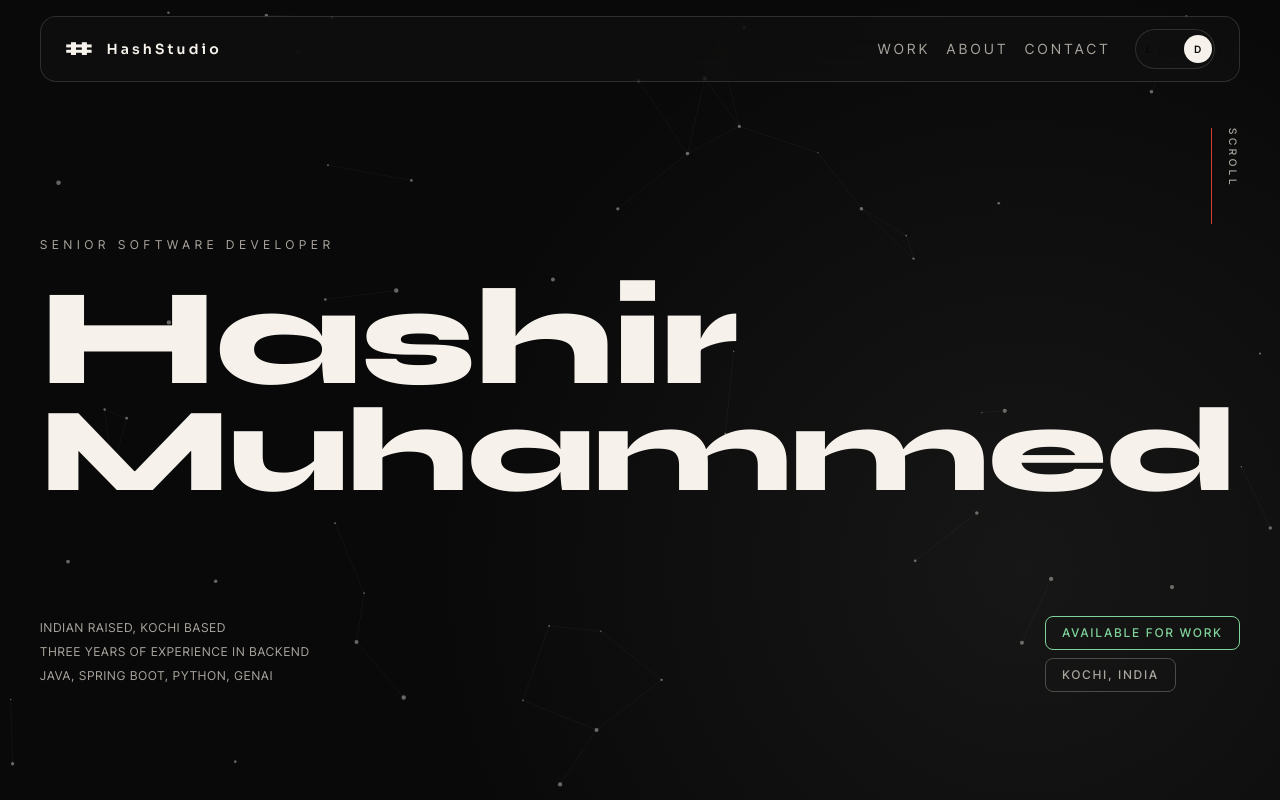
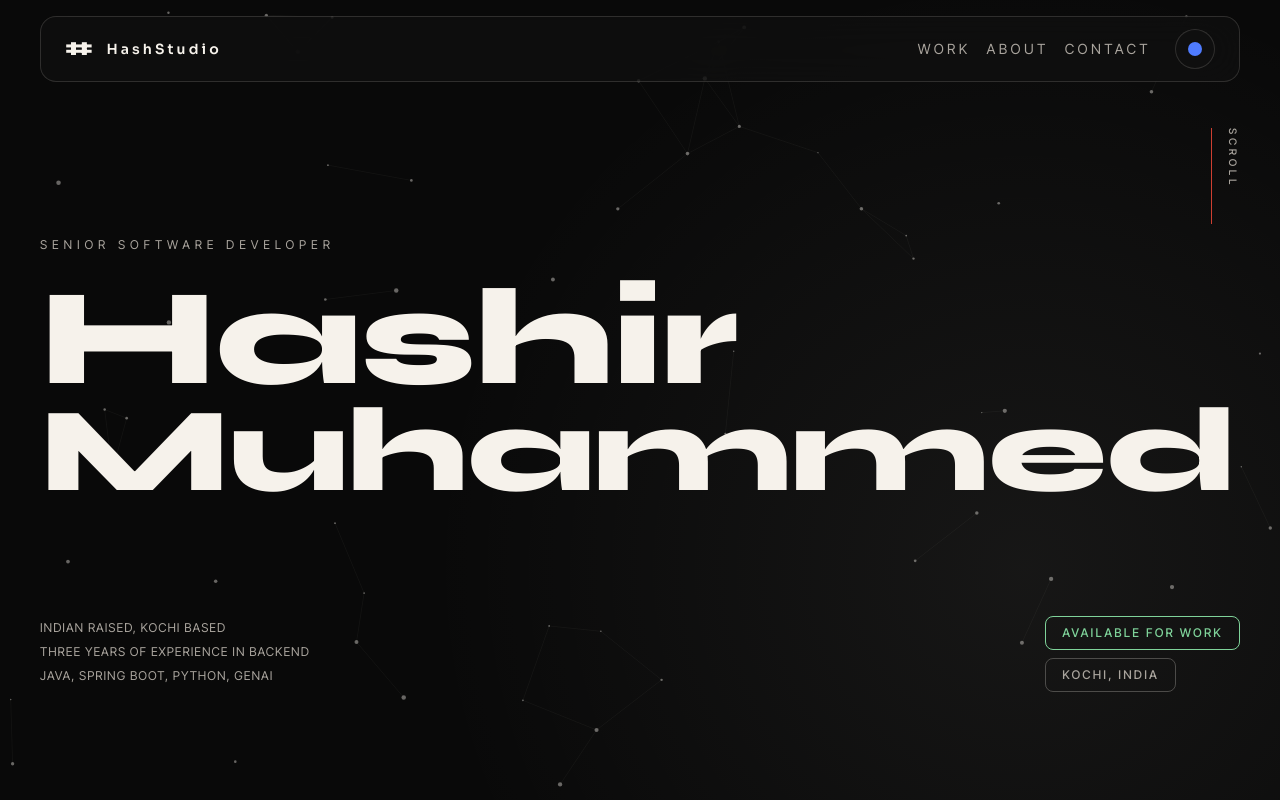
Before and after one commit to hashhir/hashStudioV2, a Next.js app: page / in a window 1280 px wide. Shown: the top 800 px of the page. Built offline with nearby package versions, Linux system fonts and the light colour scheme.

Commit message:
button design

```diff
--- a/components/theme-toggle.tsx
+++ b/components/theme-toggle.tsx
@@ -34,7 +34,7 @@ export function ThemeToggle({ compact = false }: { compact?: boolean }) {
           animate={{
             scale: isDark ? 1 : 0.72,
             opacity: 1,
-            backgroundColor: isDark ? "rgb(var(--foreground))" : "rgb(var(--accent))",
+            backgroundColor: isDark ? "#4f7cff" : "#eb3a2a",
           }}
           transition={{ type: "spring", stiffness: 320, damping: 24 }}
           className="h-3.5 w-3.5 rounded-full"
@@ -47,18 +47,18 @@ export function ThemeToggle({ compact = false }: { compact?: boolean }) {
     <button
       type="button"
       onClick={() => setTheme(isDark ? "light" : "dark")}
-      className="glass-panel relative flex h-10 w-20 items-center rounded-full px-1.5"
+      className="glass-panel relative flex h-10 w-10 items-center justify-center rounded-full"
       aria-label="Toggle theme"
     >
       <motion.span
-        animate={{ x: isDark ? 42 : 0 }}
-        transition={{ type: "spring", stiffness: 380, damping: 26 }}
-        className="absolute left-[0.35rem] h-7 w-7 rounded-full bg-foreground"
+        animate={{
+          scale: isDark ? 1 : 0.72,
+          opacity: 1,
+          backgroundColor: isDark ? "#4f7cff" : "#eb3a2a",
+        }}
+        transition={{ type: "spring", stiffness: 320, damping: 24 }}
+        className="h-3.5 w-3.5 rounded-full"
       />
-      <span className="relative z-10 flex w-full items-center justify-between px-1 text-[10px] font-semibold uppercase tracking-[0.28em] text-background">
-        <span>L</span>
-        <span>D</span>
-      </span>
     </button>
   );
 }
```
